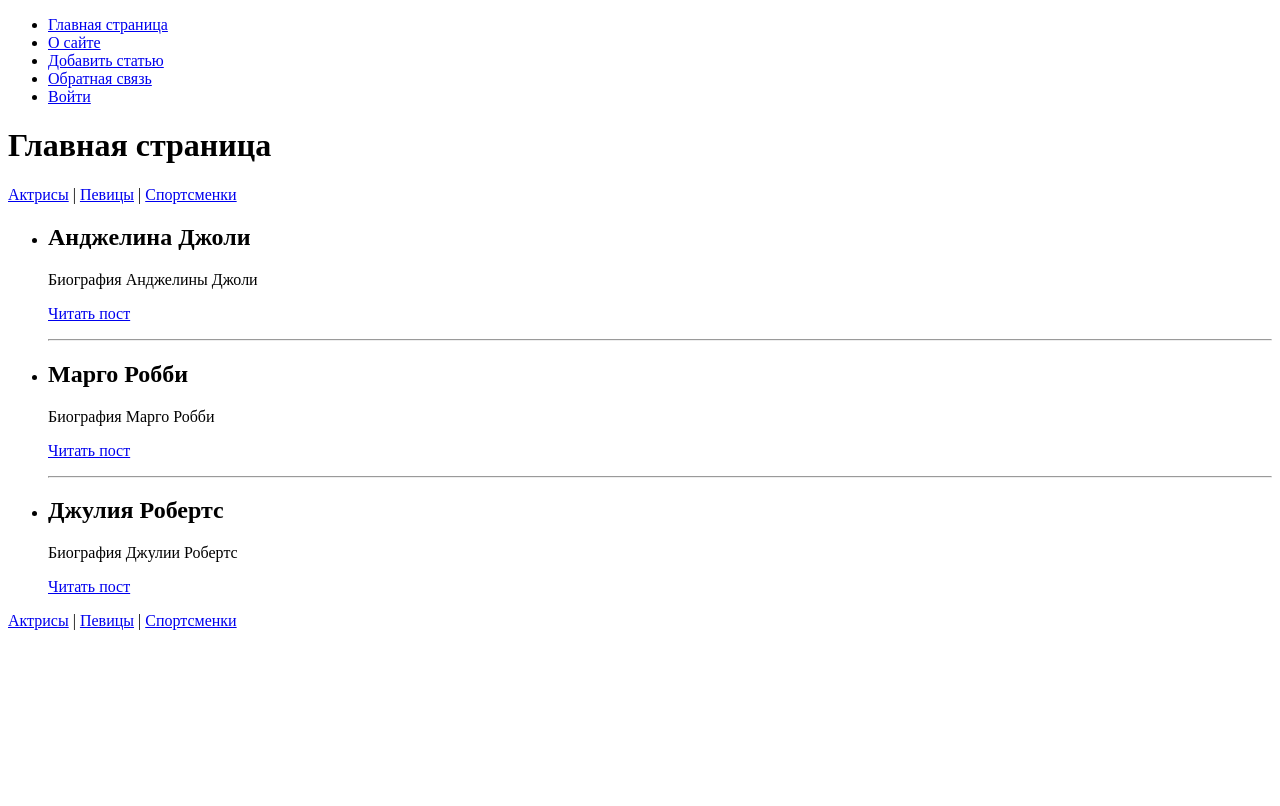
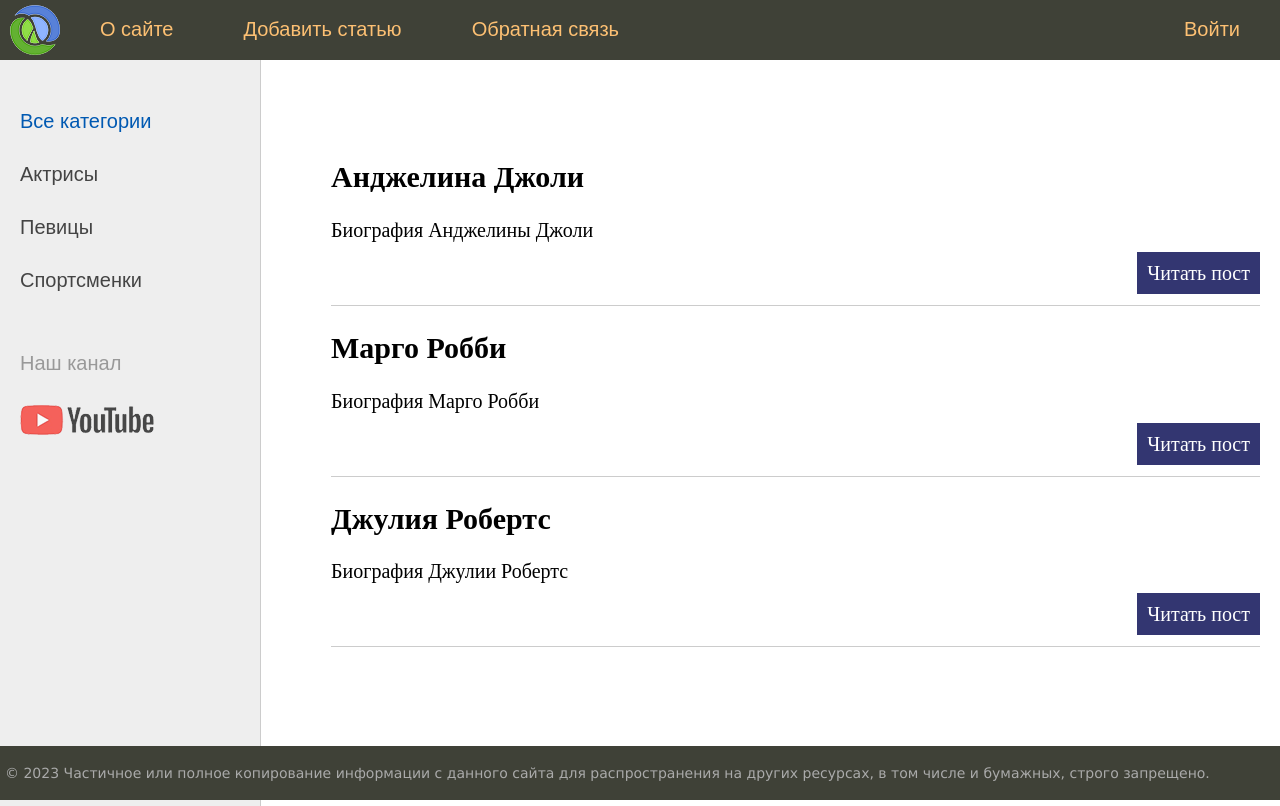
Before and after one commit to Mottshi/SiteWomen, a Django app: page / in a window 1280 px wide. Before the commit the page ends 630 px from the top, so only its background shows below. Run offline with Django 4.2, Linux system fonts and the light colour scheme.

Commit message:
Update base.html and index.html

```diff
--- a/templates/base.html
+++ b/templates/base.html
@@ -1,19 +1,66 @@
+{% load static %}
 <!DOCTYPE html>
-<html lang="en">
+<html>
 <head>
-    <meta charset="UTF-8">
-    <title>{{ title }}</title>
+	<title>{{title}}</title>
+	<link type="text/css" href="{% static 'women/css/styles.css' %}" rel="stylesheet" />
+	<meta http-equiv="Content-Type" content="text/html; charset=utf-8">
+	<link rel="shortcut icon" href="{% static 'women/images/main.ico' %}" type="image/x-icon"/>
+	<meta name="viewport" content="width=device-width, initial-scale=1.0">
 </head>
 <body>
-    <ul>
-        <li><a href="{% url 'home' %}">Главная страница</a></li>
-        {% for menu_el in menu %}
-            {% if not forloop.last%}<li>{% else %}<li class="last">{% endif %}
-                <a href="{% url menu_el.url_name %}">{{ menu_el.title }}</a></li>
-        {% endfor %}
-    </ul>
-    {% block content %}
+<table class="table-page" border=0 cellpadding="0" cellspacing="0">
+<tr><td valign=top>
+{% block mainmenu %}
+		<div class="header">
+			<ul id="mainmenu" class="mainmenu">
+			<li class="logo"><a href="{% url 'home' %}"><div class="logo"></div></a></li>
+{% for m in menu %}
+	{% if not forloop.last %}<li>{% else %}<li class="last">{% endif %}
+		<a href="{% url m.url_name %}">{{m.title}}</a></li>
+{% endfor %}
+			</ul>
+			<div class="clear"></div>
+		</div>
+{% endblock mainmenu %}
 
-    {% endblock content %}
+
+<table class="table-content" border=0 cellpadding="0" cellspacing="0">
+<tr>
+<!-- Sidebar слева -->
+	<td valign="top" class="left-chapters">
+	<ul id="leftchapters">
+		<li class="selected">Все категории</li>
+		<li><a href="#">Актрисы</a></li>
+		<li><a href="#">Певицы</a></li>
+		<li><a href="#">Спортсменки</a></li>
+		<li class="share">
+		<p>Наш канал</p>
+		<a class="share-yt" href="https://www.youtube.com/channel/UClJzWfGWuGJL2t-3dYKcHTA/playlists" target="_blank" rel="nofollow"></a>
+		</li>
+	</ul>
+</td>
+<!-- Конец Sidebar'а -->
+<td valign="top" class="content">
+	<!-- Хлебные крошки -->
+	{% block breadcrumbs %}
+	{% endblock %}
+
+<!-- Блок контента -->
+	<div class="content-text">
+{% block content %}
+{% endblock %}
+	</div>
+<!-- Конец блока контента -->
+
+</td></tr></table>
+</td></tr>
+<!-- Footer -->
+<tr><td valign=top>
+	<div id="footer">
+		<p>&copy; 2023 Частичное или полное копирование информации с данного сайта для распространения на других ресурсах, в том числе и бумажных, строго запрещено.</p>
+	</div>
+</td></tr></table>
+<!-- Конец footer'а и страницы -->
 </body>
 </html>
--- a/women/templates/women/index.html
+++ b/women/templates/women/index.html
@@ -1,20 +1,17 @@
-{% extends "base.html" %}
+{% extends 'base.html' %}
+
 {% block content %}
-    <h1>{{ title }}</h1>
-    {% include "women/includes/nav.html" %}
-    <ul>
-    {% for post in posts %}
-        {% if post.is_published %}
-            <li>
-                <h2>{{ post.title }}</h2>
-                <p>{{ post.content }}</p>
-                <p><a href="{% url 'post' post_id=post.id%}">Читать пост</a></p>
-                {% if post != posts|last %}
-                <hr>
-                {% endif %}
-            </li>
-        {% endif %}
-    {% endfor %}
-    </ul>
-    {% include "women/includes/nav.html" %}
+<ul class="list-articles">
+	{% for p in posts %}
+	{% if p.is_published %}
+			<li><h2>{{p.title}}</h2>
+    {% autoescape off %}
+	{{p.content|linebreaks|truncatewords:40}}
+    {% endautoescape %}
+			<div class="clear"></div>
+			<p class="link-read-post"><a href="{% url 'post' p.id %}">Читать пост</a></p>
+			</li>
+	{% endif %}
+	{% endfor %}
+</ul>
 {% endblock %}
```
